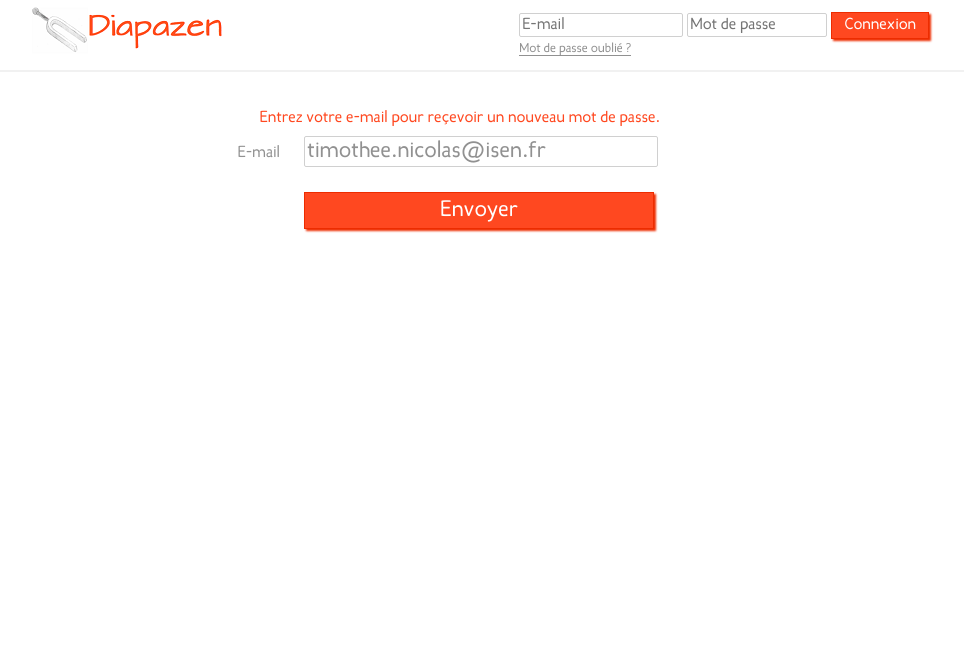
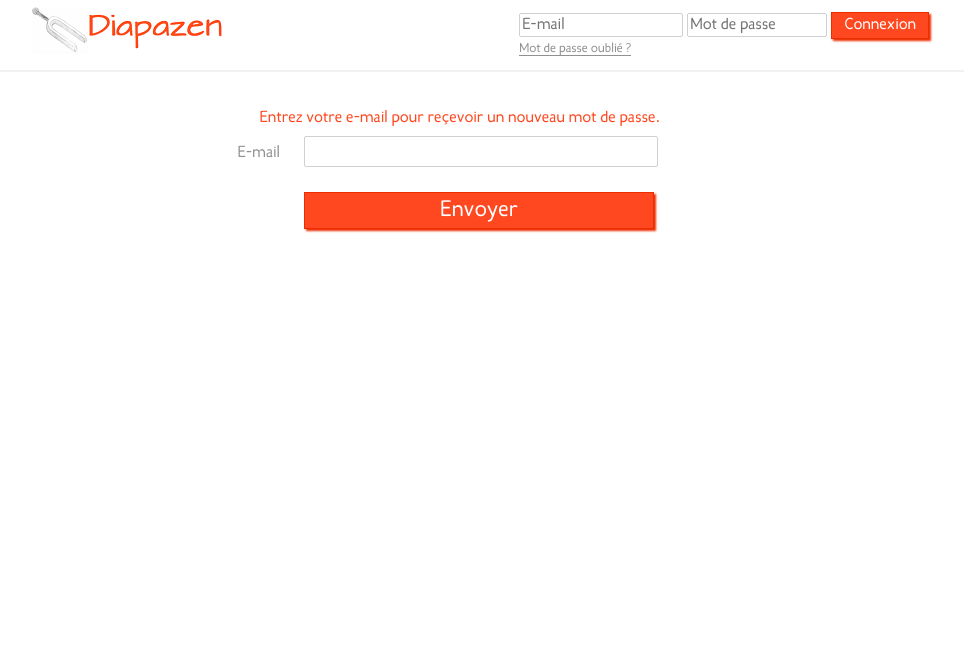
Before and after one commit to diapazen/diapazen, a PHP site: a page that uses app/view/php/forgot.php in a window 1280 px wide. Shown: the top 659 px of the page, without its empty margins (161-1125 px from the left). Run offline with PHP 8.4, Linux system fonts and the light colour scheme.

Commit message:
Suppression d'un place holder

```diff
--- a/app/view/php/forgot.php
+++ b/app/view/php/forgot.php
@@ -20,7 +20,7 @@
                 }
                 ?>
 	        	<label for="mailRetrieve" class="text">E-mail</label>
-	        	<input type="mail" id="mailRetrieve" name="mailRetrieve" class="text_edit" value="timothee.nicolas@isen.fr" >
+	        	<input type="mail" id="mailRetrieve" name="mailRetrieve" class="text_edit" >
 	        	<input class ="orange_button" type="submit" value="Envoyer">
             </form>
         </div>
```
